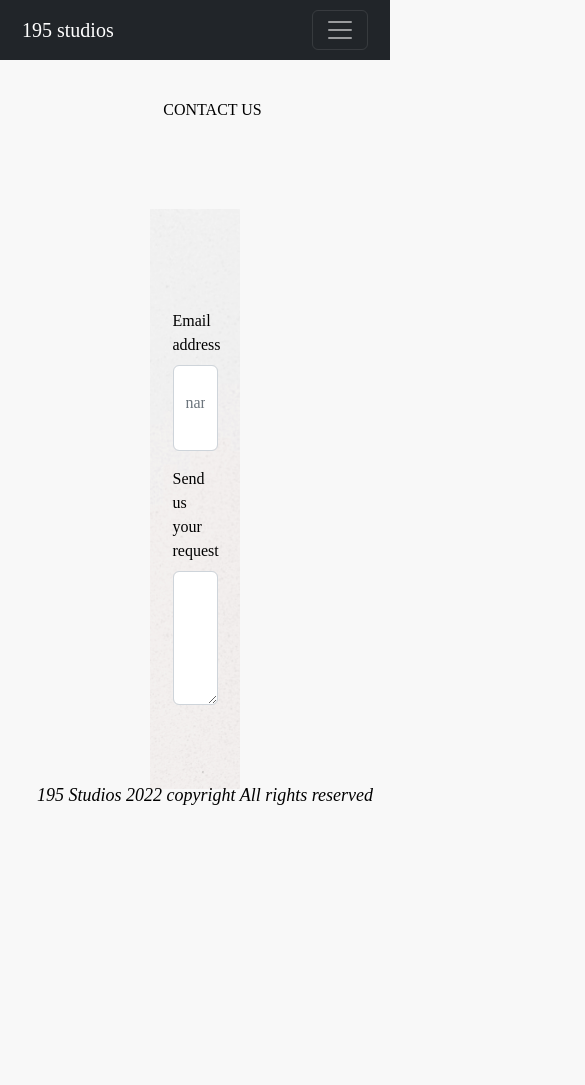
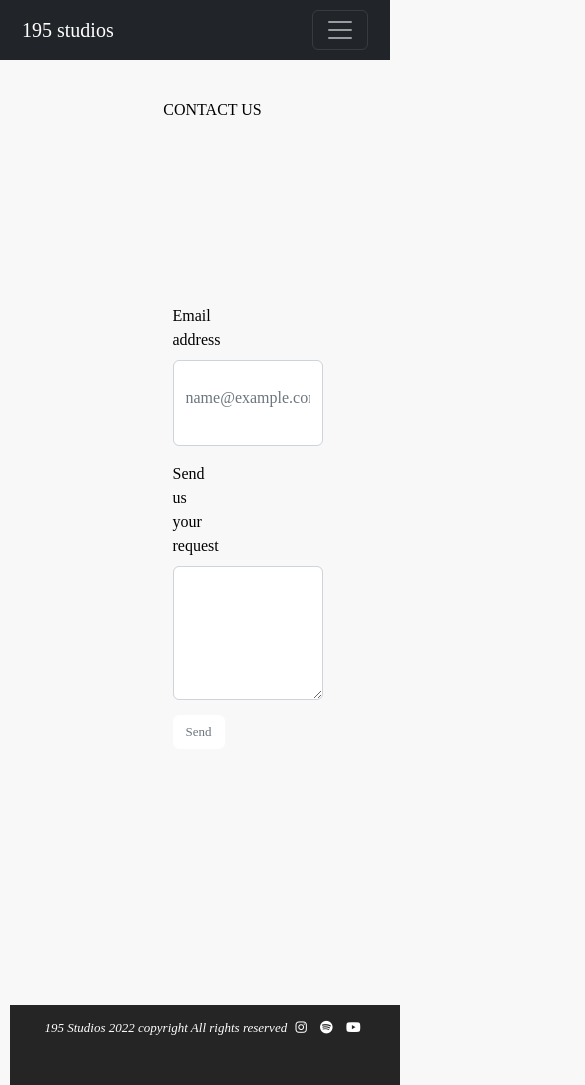
Before and after one commit to matiasasanchez/coder1, a website: page pages/Contact.html in a window 390 px wide. Shown: the top 1085 px of the page, 585 px wide, since content can reach past the window. Before the commit the page ends 844 px from the top, so only its background shows below. Drawn offline with nearby package versions, Linux system fonts and the light colour scheme.

Commit message:
ultimas actualizaciones

```diff
--- a/css/style.css
+++ b/css/style.css
@@ -29,8 +29,11 @@ body {
 .nav-link:hover {
   font-size: medium;
   color: white;
-  transition: 0.4s;
+border: 0.1px dotted #ead200;
+transition: 0.4s; }
 
+a {
+  color: transparent;
 }
 
 .navbar {
@@ -94,7 +97,7 @@ h1 {
   text-align: center;
   size: 30px;
   padding-top: 40px;
-  padding-bottom: 40px;
+  padding-bottom: 30px;
   color: rgb(0, 0, 0); }
 
 h2 {
@@ -123,18 +126,32 @@ h3 {
   margin-bottom: 100px;
 }
    .formulario {
-margin-top: 50px;
+margin-top: 5px;
 margin-left: 150px;
 margin-right: 150px;
+margin-bottom: 150px;
 padding-top: 100px;
-padding-bottom: 30px;
-background-image: url("../assets/backcass.jpg");
+padding-bottom: 40px;
+background-position: 100%;
 background-size: cover; }
 
+.contact-img {
+
+  margin: 10px 500px 0 500px;
+}
+
+.contact-img img {
+  padding: 20px;
+ width: 50;
+ height: 50;
+justify-content: center;
+min-width: 50px 50px;
+}
 .form-control {
   width: 100%;
   padding-top: 25px;
   padding-bottom: 35px;
+  min-width: 150px ;
   margin: auto; }
 
 .mb-3 {
@@ -145,7 +162,8 @@ padding-bottom: 30px;} */
 }
 
 .btn {
-margin-left: 37rem;
+  margin-top: 15px;
+justify-items:right;
 border-color: white;
 background-color: white;
 }
@@ -162,20 +180,27 @@ ul {
   list-style-type: none;}
 
 
-a {
-  text-decoration: none;
-  color: rgb(227, 27, 27); }
-
 footer {
-  color: rgb(0, 0, 0);
-  font-size: large;
+  color: rgb(255, 255, 255);
+  background-color: rgb(37, 37, 37);
+  justify-content: center;
+  align-items: center;
+  font-size: medium;
+  margin-top: 50px;
   height: 80px;
   width: 100%;
   /* padding-block-start: 10%; */
   padding: 1em;
   position: absolute;
   left: 10px;
-  bottom: 0px; }
+  /* bottom: 0px; } */
+ }
+
+ footer i {
+ color: white;
+ margin: 0 5px;
+ align-self: center; }
+
 
 .menu-hamburguer {
   display: none; }
@@ -193,5 +218,23 @@ footer {
     font-size: x-small;
     padding-left: 9%; }
 
+    footer {
+      font-size: small;
+    }
+    .formulario {
+      justify-content: center;
+    }
+    .form-control {
+      justify-content: center;
+      margin: auto;
+      font-size: medium;
+    }
+    .mb-3 {
+      font-size: medium;
+    }
+    .btn {
+      font-size: small;
+    }
+
 .row { display: inline-flex;
   }
--- a/pages/Contact.html
+++ b/pages/Contact.html
@@ -3,7 +3,8 @@
 <head>
     <!-- CSS only -->
 <link href="https://cdn.jsdelivr.net/npm/bootstrap@5.2.0-beta1/dist/css/bootstrap.min.css" rel="stylesheet" integrity="sha384-0evHe/X+R7YkIZDRvuzKMRqM+OrBnVFBL6DOitfPri4tjfHxaWutUpFmBp4vmVor" crossorigin="anonymous">
-    <title>195 studios </title>
+<script src="https://kit.fontawesome.com/330df5f50c.js" crossorigin="anonymous"></script>
+<title>195 studios </title>
     <meta charset="UTF-8">
     <meta http-equiv="X-UA-Compatible" content="IE=edge">
     <meta name="viewport" content="width=device-width, initial-scale=1.0">
@@ -43,6 +44,12 @@
     <main>
         <h1>CONTACT US</h1>
 
+<div>
+  <div class="contact-img">
+    <img src="../assets/backcass.jpg" alt="imagen contacto">
+
+</div>
+
 <section class="formulario">
         <div class="mb-3 text-black">
             <label for="exampleFormControlInput1" class="form-label">  Email address</label>
@@ -53,17 +60,15 @@
             <label for="exampleFormControlTextarea1" class="form-label">Send us your request</label>
             <textarea class="form-control" id="exampleFormControlTextarea1" rows="3"></textarea>
             <button type="button" class="btn btn-info -dark text-secondary"> Send </button>
-
-
           </div>
-
         </section>
 
-
     </main>
-
     <footer>
-        195 Studios 2022 copyright All rights reserved
+      195 Studios 2022 copyright All rights reserved
+        <a href="https://www.instagram.com/dirtyhit/" target="_blank">  <i class="fa-brands fa-instagram"> </i> </a>
+        <a href="https://open.spotify.com/user/dirtyhitrecords?si=1f02409e91f342b7" target="_blank">  </i> <i class="fa-brands fa-spotify"> </i> </a>
+        <a href="https://www.youtube.com/channel/UC6NavvNN8q1pZ-NDfOluR3w" target="_blank">  <i class="fa-brands fa-youtube"></i> </a>
     </footer>
     <!-- JavaScript Bundle with Popper -->
 <script src="https://cdn.jsdelivr.net/npm/bootstrap@5.2.0-beta1/dist/js/bootstrap.bundle.min.js" integrity="sha384-pprn3073KE6tl6bjs2QrFaJGz5/SUsLqktiwsUTF55Jfv3qYSDhgCecCxMW52nD2" crossorigin="anonymous"></script>
```
Also changed, not shown: index.html (+6 -7 lines), pages/About.html (+8 -9 lines), pages/Artists.html (+6 -2 lines), pages/Services.html (+6 -3 lines), assets/cassette2.jpg (deleted), assets/cassette3.jpg (deleted), assets/cassette4.jpg (deleted), assets/cassette5.jpg (deleted), assets/cassette7.jpg (deleted), assets/slide1.jpeg (deleted), assets/teclas.jpg (deleted).
